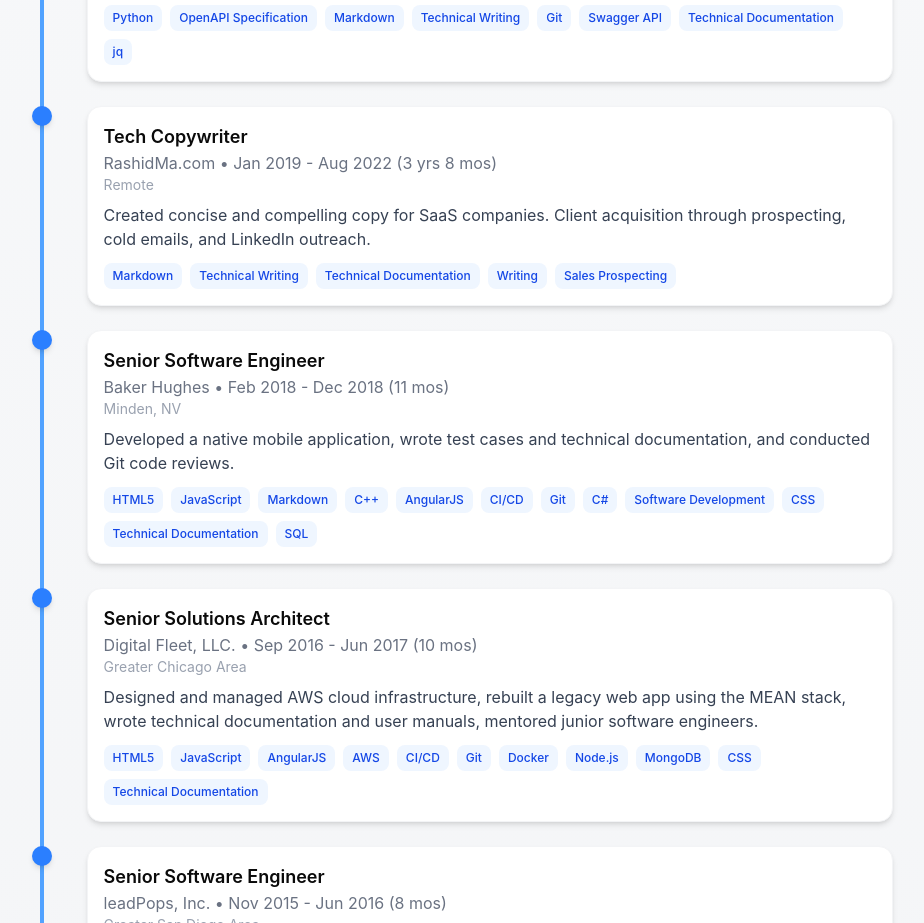
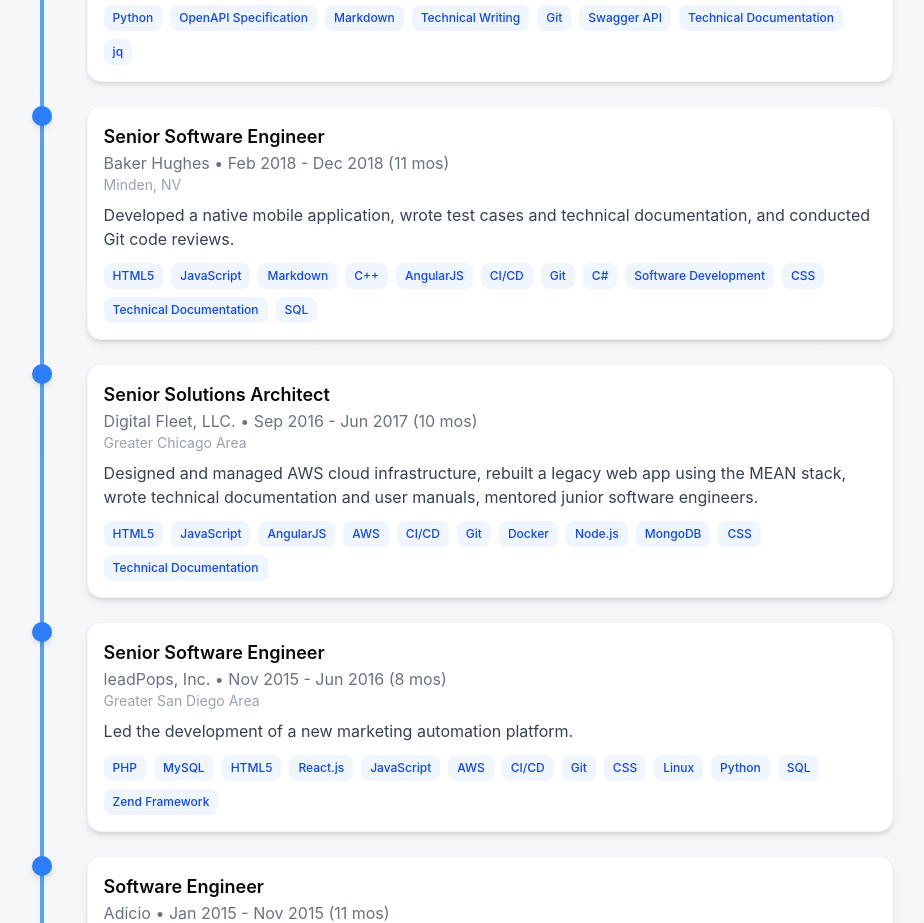
Before and after one commit to mcmoodoo/mcmoodoo, a Next.js app: page / in a window 1280 px wide. Shown: the part 1720-2643 px from the top of the page, without its empty margins (195-1119 px from the left). Built offline with nearby package versions, Linux system fonts and the light colour scheme.

Commit message:
removed copywriting from the work experience section

```diff
--- a/src/app/page.tsx
+++ b/src/app/page.tsx
@@ -38,45 +38,45 @@ const pageContent = {
 			],
 		},
 	},
-	workExperience: [
-		{
-			title: "Web3 Builder",
-			period: "September 2023 - Present",
-			items: [
-				"Building DeFi and Web3 solutions at hackathons around the globe",
-				"EthGlobal 2024 Hackathon Prize Winner. Project: CollaSwitch (Automated Collateral Swapper)",
-			],
-		},
-		{
-			title: "Senior Technical Writer",
-			company: "Palo Alto Networks",
-			period: "2022 - 2023",
-			items: [
-				"Maintained API reference documentation for 40+ unique APIs",
-				"Transitioned the API reference site to pan.dev with enhanced UI",
-				"Implemented docs-as-code workflow through CI/CD pipelines",
-			],
-		},
-		{
-			title: "Tech Copywriter",
-			company: "RashidMa.com",
-			period: "2019 - 2022",
-			items: [
-				"Created concise and compelling copy for SaaS companies",
-				"Developed technical documentation and marketing content",
-			],
-		},
-		{
-			title: "Senior Software Engineering Roles",
-			company: "",
-			period: "2010 - 2018",
-			items: [
-				"Senior Software Engineer at Baker Hughes (2018)",
-				"Senior Solutions Architect at Digital Fleet (2016-2017)",
-				"Software Engineering positions at leadPops, Adicio, PACCAR, NSHE (2010-2016)",
-			],
-		},
-	],
+	// workExperience: [
+	// 	{
+	// 		title: "Web3 Builder",
+	// 		period: "September 2023 - Present",
+	// 		items: [
+	// 			"Building DeFi and Web3 solutions at hackathons around the globe",
+	// 			"EthGlobal 2024 Hackathon Prize Winner. Project: CollaSwitch (Automated Collateral Swapper)",
+	// 		],
+	// 	},
+	// 	{
+	// 		title: "Senior Technical Writer",
+	// 		company: "Palo Alto Networks",
+	// 		period: "2022 - 2023",
+	// 		items: [
+	// 			"Maintained API reference documentation for 40+ unique APIs",
+	// 			"Transitioned the API reference site to pan.dev with enhanced UI",
+	// 			"Implemented docs-as-code workflow through CI/CD pipelines",
+	// 		],
+	// 	},
+	// 	 {
+	// 	 	title: "Tech Copywriter",
+	// 	 	company: "RashidMa.com",
+	// 	 	period: "2019 - 2022",
+	// 	 	items: [
+	// 	 		"Created concise and compelling copy for SaaS companies",
+	// 	 		"Developed technical documentation and marketing content",
+	// 	 	],
+	// 	 },
+	// 	{
+	// 		title: "Senior Software Engineering Roles",
+	// 		company: "",
+	// 		period: "2010 - 2018",
+	// 		items: [
+	// 			"Senior Software Engineer at Baker Hughes (2018)",
+	// 			"Senior Solutions Architect at Digital Fleet (2016-2017)",
+	// 			"Software Engineering positions at leadPops, Adicio, PACCAR, NSHE (2010-2016)",
+	// 		],
+	// 	},
+	// ],
 	education: [
 		{
 			institution: "University of Nevada, Reno",
--- a/src/components/Experience.tsx
+++ b/src/components/Experience.tsx
@@ -50,21 +50,21 @@ const experiences: Experience[] = [
 			"jq",
 		],
 	},
-	{
-		title: "Tech Copywriter",
-		company: "RashidMa.com",
-		duration: "Jan 2019 - Aug 2022 (3 yrs 8 mos)",
-		location: "Remote",
-		description:
-			"Created concise and compelling copy for SaaS companies. Client acquisition through prospecting, cold emails, and LinkedIn outreach.",
-		skills: [
-			"Markdown",
-			"Technical Writing",
-			"Technical Documentation",
-			"Writing",
-			"Sales Prospecting",
-		],
-	},
+	// {
+	// 	title: "Tech Copywriter",
+	// 	company: "RashidMa.com",
+	// 	duration: "Jan 2019 - Aug 2022 (3 yrs 8 mos)",
+	// 	location: "Remote",
+	// 	description:
+	// 		"Created concise and compelling copy for SaaS companies. Client acquisition through prospecting, cold emails, and LinkedIn outreach.",
+	// 	skills: [
+	// 		"Markdown",
+	// 		"Technical Writing",
+	// 		"Technical Documentation",
+	// 		"Writing",
+	// 		"Sales Prospecting",
+	// 	],
+	// },
 	{
 		title: "Senior Software Engineer",
 		company: "Baker Hughes",
```
